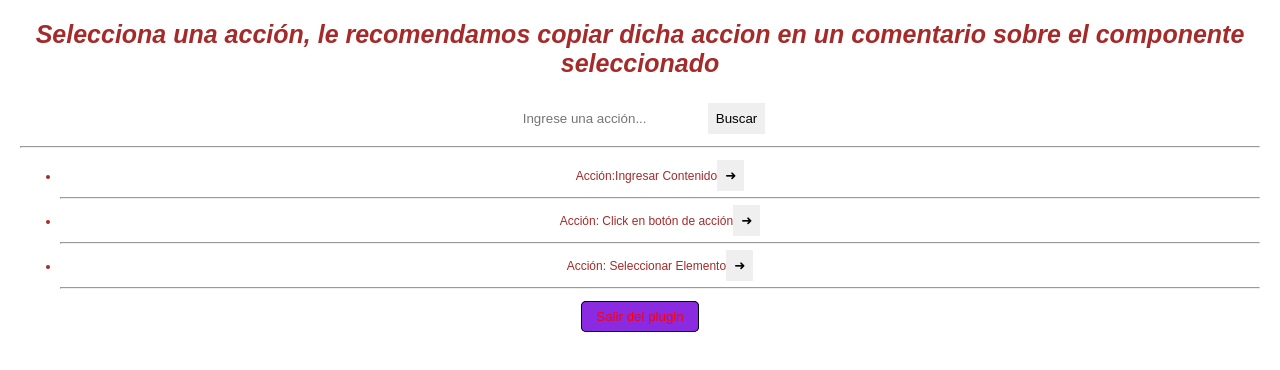
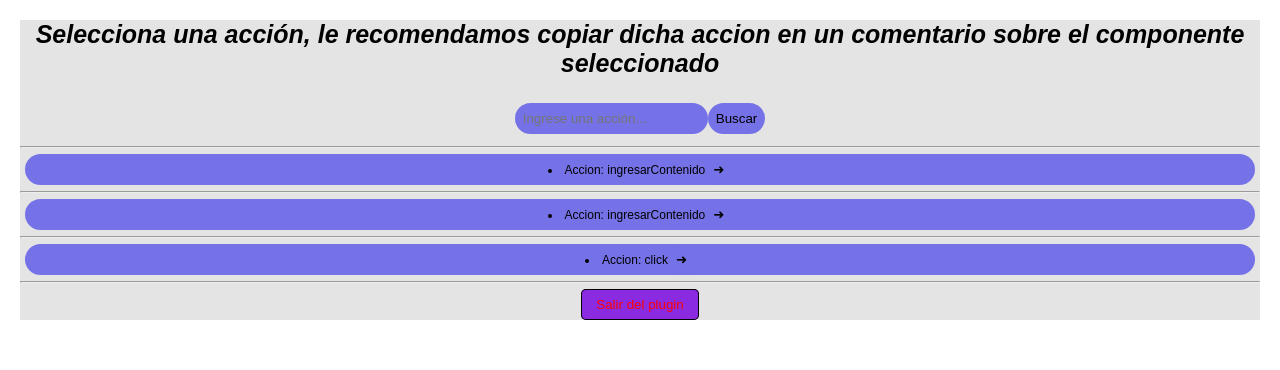
Before and after one commit to agu17/plugin-figma, a React app in the folder figma-plugin-react-template-master/: page / in a window 1280 px wide. Shown: the top 370 px of the page. Built offline with nearby package versions, Linux system fonts and the light colour scheme.

Commit message:
listado de acciones a treaves de un json dado

```diff
--- /dev/null
+++ b/figma-plugin-react-template-master/src/app/assets/accionesPrueba.json
@@ -0,0 +1,15 @@
+[
+    {
+      "tipo": "ingresarContenido",
+      "descripcion": "Inicio de sesión Pre: Estar situado en el campo email/usuario y llenarlo.Post: Se habilitará el botón contraseña."
+    },
+    {
+      "tipo": "ingresarContenido",
+      "descripcion": "Llenar campos de tarjeta: Pre:  Solo se permitirá ingresar números, Longitud de 16 caracteres.Post: Se habilitará el siguiente campo cuando se ingresen los 16 caracteres."
+    },
+    {
+      "tipo": "click",
+      "descripcion": "Registrarse: Pre: Se deberá haber llenado los campos anteriores, se habilita el botón registrarsePost: Se registra al usuario, si la carga es lenta, se deberá agregar una barra de progreso."
+      }
+
+]
--- a/figma-plugin-react-template-master/src/app/components/AccionElegida.tsx
+++ b/figma-plugin-react-template-master/src/app/components/AccionElegida.tsx
@@ -35,7 +35,8 @@ const AccionElegida = ({}) => {
                     <div className="flexsearch--wrapper">
                         <form className="flexsearch--form" action="#" method="post">
                             <div className="flexsearch--input-wrapper">
-                                <input className="flexsearch--input" type="search" placeholder="Ingrese una variante..."/> <input className="flexsearch--submit" type="submit" value="Buscar"/>
+                                <input className="flexsearch--input" type="search" placeholder="Ingrese una variante..."/>
+                                <input className="flexsearch--submit" type="submit" value="Buscar"/>
                             </div>
                         </form>
                     </div>
--- a/figma-plugin-react-template-master/src/app/components/App.tsx
+++ b/figma-plugin-react-template-master/src/app/components/App.tsx
@@ -2,13 +2,15 @@ import * as React from 'react';
 import * as ReactDOM from 'react-dom';
 import '../styles/ui.css';
 import AccionElegida from './AccionElegida';
+import data from '../assets/accionesPrueba.json';
+
 
 declare function require(path: string): any;
 
-const App = ({}) => {
+const App = ({ }) => {
 
     const onCancel = () => {
-        parent.postMessage({pluginMessage: {type: 'salirPlugin'}}, '*');
+        parent.postMessage({ pluginMessage: { type: 'salirPlugin' } }, '*');
     };
 
     const irALaAccion = () => {
@@ -19,7 +21,7 @@ const App = ({}) => {
     React.useEffect(() => {
         // This is how we read messages sent from the plugin controller
         window.onmessage = (event) => {
-            const {type, message} = event.data.pluginMessage;
+            const { type, message } = event.data.pluginMessage;
             if (type === 'create-rectangles') {
                 console.log(`Figma Says: ${message}`);
             }
@@ -34,7 +36,7 @@ const App = ({}) => {
                 <div className="flexsearch--wrapper">
                     <form className="flexsearch--form" action="#" method="post">
                         <div className="flexsearch--input-wrapper">
-                            <input className="flexsearch--input" type="search" placeholder="Ingrese una acción..."/>
+                            <input className="flexsearch--input" type="search" placeholder="Ingrese una acción..." />
                             <input className="flexsearch--submit" type="submit" value="Buscar" />
                         </div>
                     </form>
@@ -43,15 +45,15 @@ const App = ({}) => {
 
             <hr></hr>
 
-            <ul id="lista">
+            <div className="Listado">
+                <div id="mapListado">
+                    {data.map(element => (
+                        <><li>Accion: {element.tipo}<input id={element.tipo} onClick={irALaAccion} className="flexsearch--submit" type="submit" value="&#10140;" />
+                        </li><hr></hr></>
+                    ))}
 
-                <li>Acción:Ingresar Contenido<input id="ingresarContenido" onClick={irALaAccion} className="flexsearch--submit" type="submit" value="&#10140;" /></li>
-                <hr></hr>
-                <li>Acción: Click en botón de acción<input id="click" onClick={irALaAccion} className="flexsearch--submit" type="submit" value="&#10140;" /></li>
-                <hr></hr>
-                <li>Acción: Seleccionar Elemento<input id="seleccionarElemento" onClick={irALaAccion} className="flexsearch--submit" type="submit" value="&#10140;" /></li>
-                <hr></hr>
-            </ul>
+                </div>
+            </div>
 
             <button id="salirPlugin" onClick={onCancel}> Salir del plugin</button>
         </div>
--- a/figma-plugin-react-template-master/src/app/styles/ui.css
+++ b/figma-plugin-react-template-master/src/app/styles/ui.css
@@ -1,8 +1,12 @@
+div{
+    background:#E4E4E4;
+}
+
 body {
     font: 12px sans-serif;
     text-align: center;
     margin: 20px;
-    color: brown;
+    color: black;
 }
 button {
     border-radius: 5px;
@@ -20,24 +24,41 @@ button {
     color: brown;
 }
 input {
+    color: black;
     border: none;
     outline: none;
     padding: 8px;
+    background: #7572E7;
+    border-radius: 25px;
+
 }
 input:hover {
     box-shadow: inset 0 0 0 1px rgba(0, 0, 0, 0.1);
+    background: white;
 }
 button:focus {
-    box-shadow: inset 0 0 0 2px #18a0fb;
+    box-shadow: inset 0 0 0 2px white;
+    background: black;
 }
 #create:focus {
-    box-shadow: inset 0 0 0 2px rgba(0, 0, 0, 0.3);
+    box-shadow: inset 0 0 0 2px black;
 }
 input:focus {
-    box-shadow: inset 0 0 0 2px #18a0fb;
+    box-shadow: inset 0 0 0 2px white;
 }
 p {
     font-style: italic;
     font-weight: bold;
     font-size: 25;
 }
+li{
+    margin: 5px;
+    background: #7572E7;
+    border-radius: 25px;
+}
+form{
+    color: black;
+    background: #7572E7;
+    border-radius: 25px;
+
+}
--- a/figma-plugin-react-template-master/tsconfig.json
+++ b/figma-plugin-react-template-master/tsconfig.json
@@ -12,6 +12,8 @@
     "typeRoots": [
       "./node_modules/@types",
       "./node_modules/@figma"
-    ]
+    ],
+    "resolveJsonModule": true,
+    "esModuleInterop": true
   }
 }
```
